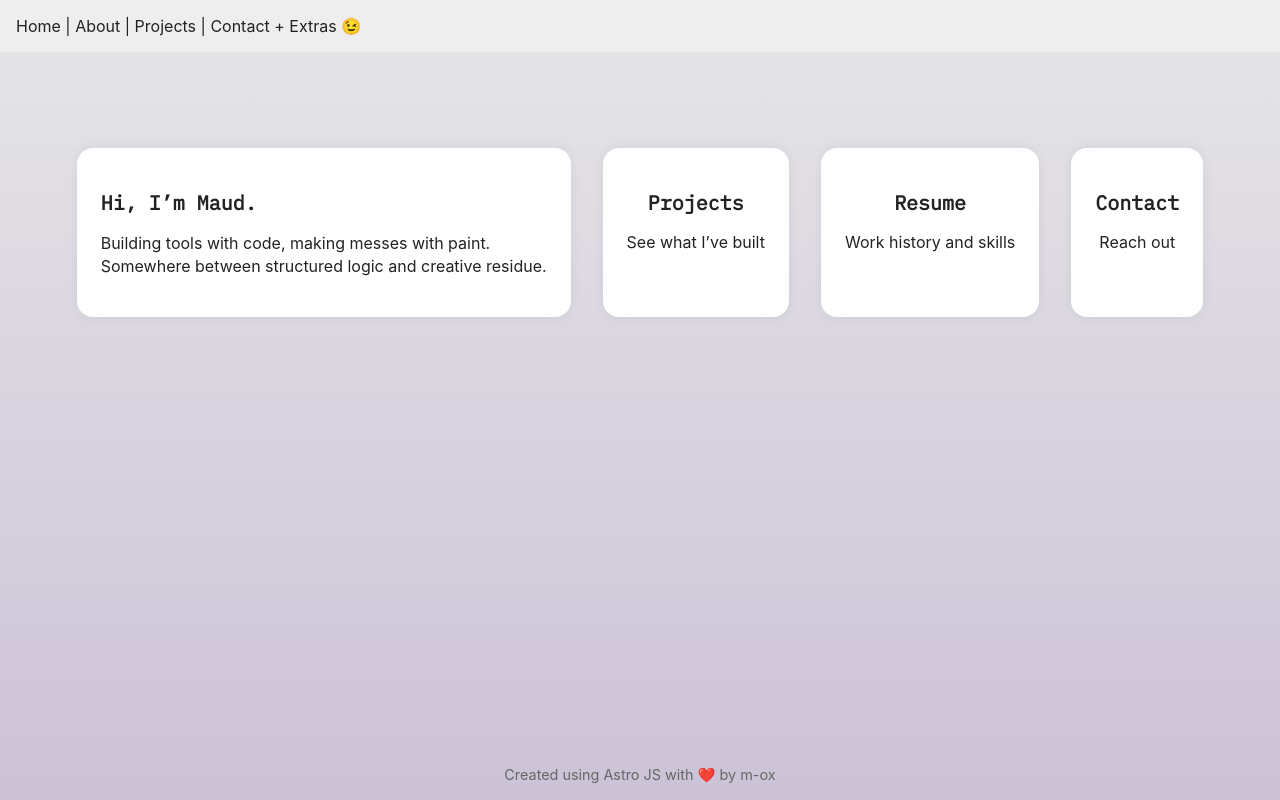
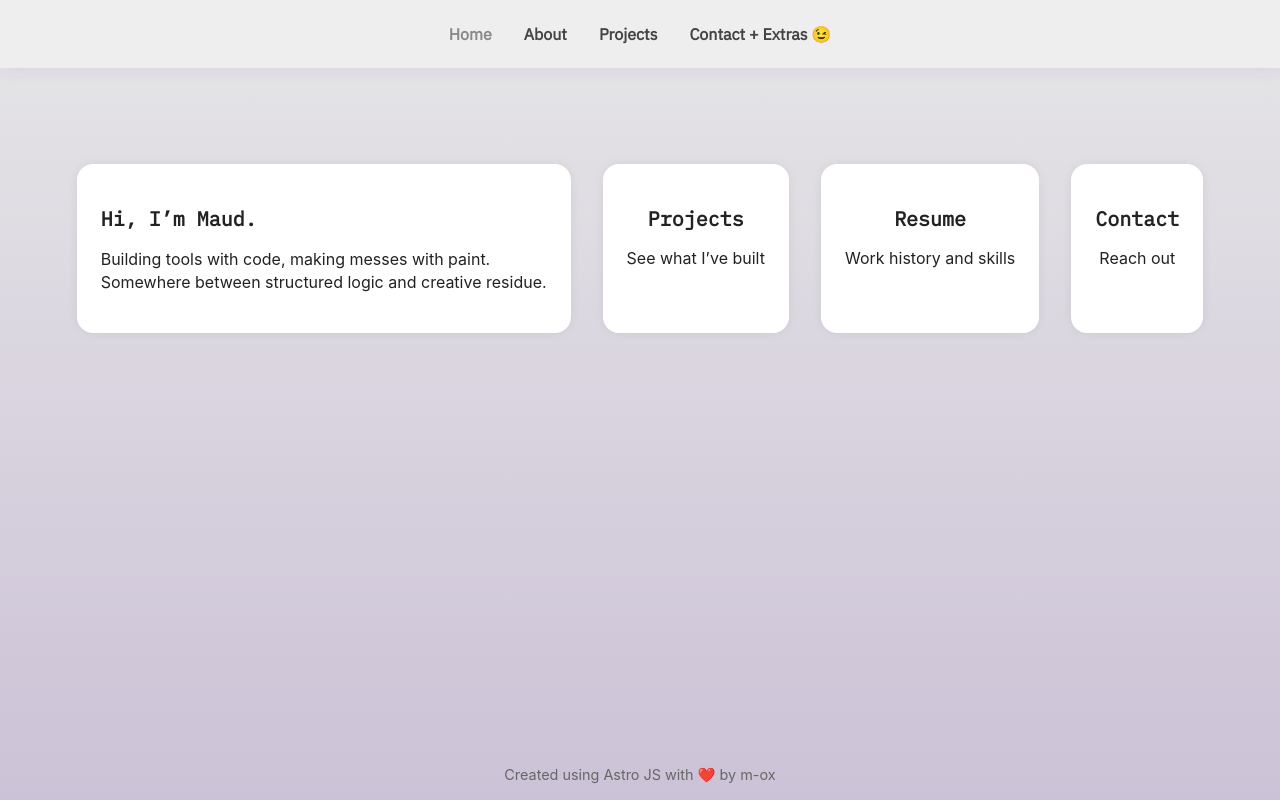
Before and after one commit to m-ox/portfolio, an Astro site: page / in a window 1280 px wide. Built offline with nearby package versions, Linux system fonts and the light colour scheme; Astro itself is replaced by a stand-in of ours.

Commit message:
made the nav cuter

```diff
--- /dev/null
+++ b/src/components/Nav.astro
@@ -0,0 +1,69 @@
+---
+// yeet
+const currentPath = Astro.url.pathname;
+---
+
+<nav class="navbar">
+  <a href="/" class={`nav-link home${currentPath === '/' ? ' active' : ''}`} aria-disabled={currentPath === '/'} tabindex={currentPath === '/' ? -1 : undefined}>Home</a>
+  <a href="/about" class={`nav-link about${currentPath === '/about' ? ' active' : ''}`} aria-disabled={currentPath === '/about'} tabindex={currentPath === '/about' ? -1 : undefined}>About</a>
+  <a href="/projects" class={`nav-link projects${currentPath === '/projects' ? ' active' : ''}`} aria-disabled={currentPath === '/projects'} tabindex={currentPath === '/projects' ? -1 : undefined}>Projects</a>
+  <a href="/contact" class={`nav-link contact${currentPath === '/contact' ? ' active' : ''}`} aria-disabled={currentPath === '/contact'} tabindex={currentPath === '/contact' ? -1 : undefined}>Contact + Extras 😉</a>
+</nav>
+
+<style lang="scss">
+.navbar {
+  display: flex;
+  justify-content: center;
+  gap: 2rem;
+  padding: 1.5rem;
+  background: #eee;
+  font-family: 'IBM Plex Sans', sans-serif;
+  box-shadow: 0 0px 17px #a38bbf3b;
+}
+
+.nav-link {
+  text-decoration: none;
+  color: #444;
+  font-weight: bold;
+  position: relative;
+  transition: color 0.3s ease;
+
+  &::after {
+    content: '';
+    display: block;
+    height: 2px;
+    width: 0%;
+    transition: width 0.3s ease;
+    background-color: currentColor;
+    position: absolute;
+    bottom: -4px;
+    left: 0;
+  }
+
+  &:hover::after {
+    width: 100%;
+  }
+
+  &.home:hover {
+    color: #a084ca;
+  }
+
+  &.about:hover {
+    color: #ff69b4;
+  }
+
+  &.projects:hover {
+    color: #4caf50;
+  }
+
+  &.contact:hover {
+    color: #2196f3;
+  }
+
+  &.active {
+    pointer-events: none;
+    opacity: 0.6;
+    cursor: default;
+  }
+}
+</style>
--- a/src/layouts/Layout.astro
+++ b/src/layouts/Layout.astro
@@ -1,4 +1,5 @@
 ---
+import Nav from '../components/Nav.astro';
 import '../styles/global.scss';
 const { title } = Astro.props;
 ---
@@ -15,12 +16,7 @@ const { title } = Astro.props;
     <link href="https://fonts.googleapis.com/css2?family=IBM+Plex+Mono&display=swap" rel="stylesheet">
   </head>
   <body style="display: flex; flex-direction: column; min-height: 100vh; margin: 0;">
-    <nav style="padding: 1rem; background: #eee;">
-      <a href="/">Home</a> |
-      <a href="/about">About</a> |
-      <a href="/projects">Projects</a> |
-      <a href="/contact">Contact + Extras 😉</a>
-    </nav>
+    <Nav />
     <main style="flex: 1; padding: 2rem; align-self: anchor-center;">
       <slot />
     </main>
```
